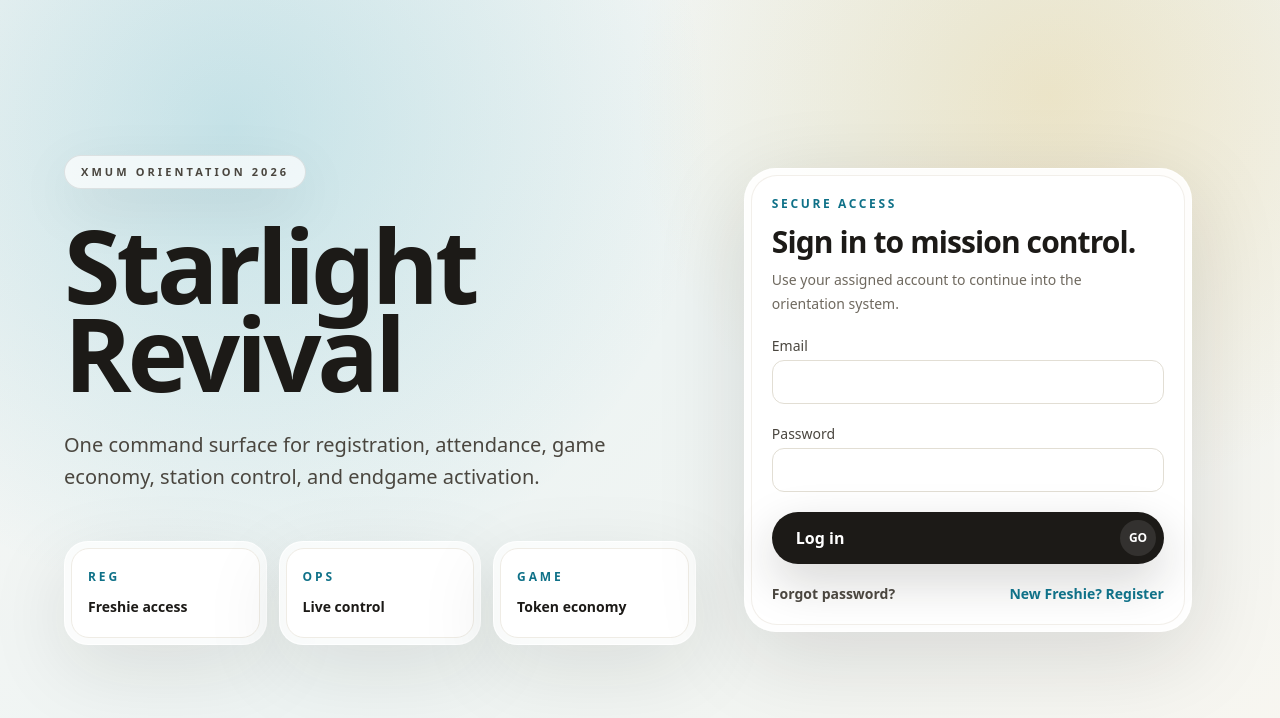
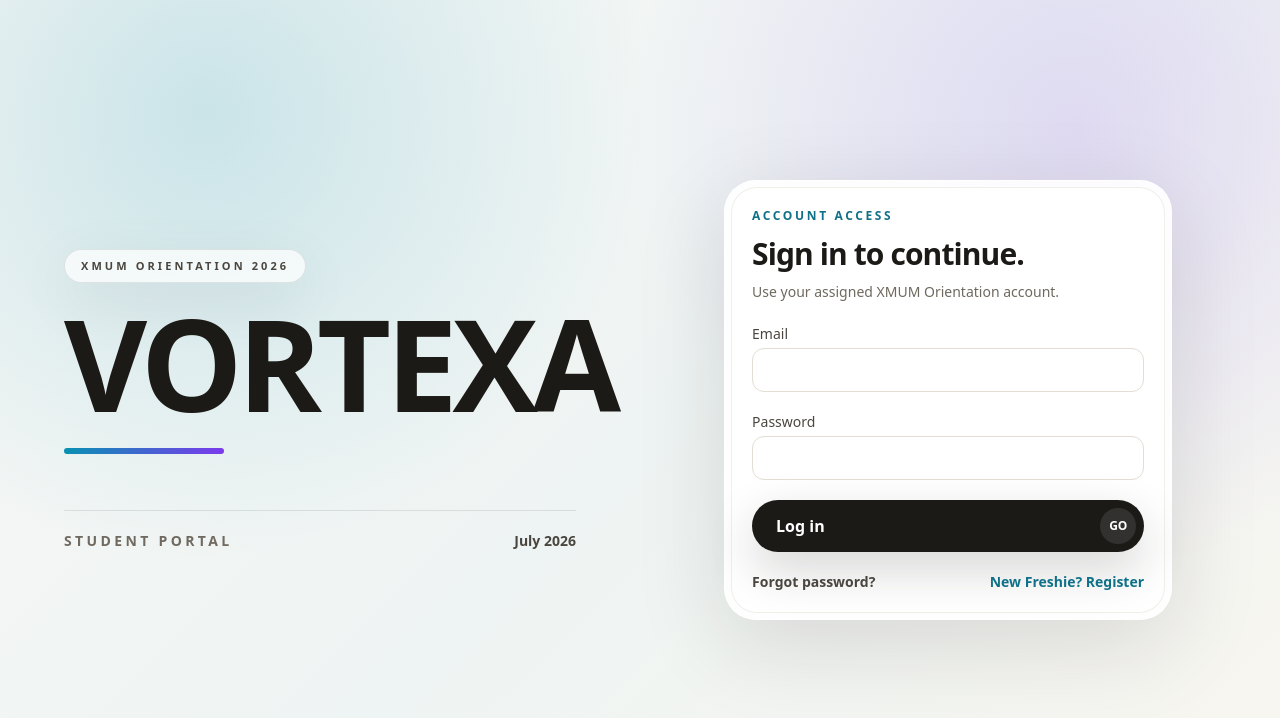
Before and after one commit to xmumorientation/XMUM_Orientation, a Next.js app: page /login in a window 1280 px wide. Shown: the top 718 px of the page. Built offline with nearby package versions, Linux system fonts and the light colour scheme.

Commit message:
Refine Vortexa auth and mobile shell

```diff
--- a/src/app/(auth)/layout.tsx
+++ b/src/app/(auth)/layout.tsx
@@ -4,53 +4,39 @@
   children: React.ReactNode;
 }) {
   return (
-    <main className="relative min-h-dvh overflow-hidden px-4 py-5 sm:px-6 lg:px-8">
-      <div className="pointer-events-none absolute inset-0 -z-10 bg-[radial-gradient(circle_at_18%_16%,rgba(8,145,178,0.20),transparent_30rem),radial-gradient(circle_at_82%_12%,rgba(217,154,6,0.18),transparent_26rem),linear-gradient(135deg,#f7f7f5,#eef4f3_48%,#f8f6f0)]" />
-      <div className="mx-auto grid min-h-[calc(100dvh-2.5rem)] max-w-6xl items-center gap-6 lg:grid-cols-[1.12fr_0.88fr]">
+    <main className="relative min-h-dvh overflow-hidden px-4 pb-[calc(1.25rem+env(safe-area-inset-bottom))] pt-[calc(1.25rem+env(safe-area-inset-top))] sm:px-6 lg:px-8">
+      <div className="pointer-events-none absolute inset-0 -z-10 bg-[radial-gradient(circle_at_16%_14%,rgba(8,145,178,0.18),transparent_28rem),radial-gradient(circle_at_84%_16%,rgba(124,58,237,0.14),transparent_28rem),linear-gradient(135deg,#f7f7f5,#eef4f3_52%,#f8f6f0)]" />
+      <div className="mx-auto grid min-h-[calc(100dvh-2.5rem-env(safe-area-inset-top)-env(safe-area-inset-bottom))] max-w-6xl items-center gap-6 lg:grid-cols-[1.05fr_0.95fr]">
         <section className="hidden lg:block">
-          <div className="mb-8 inline-flex rounded-full border border-ink/10 bg-white/70 px-4 py-2 text-[11px] font-black uppercase tracking-[0.28em] text-ink-soft shadow-[0_18px_60px_rgba(28,26,23,0.08)]">
+          <div className="mb-7 inline-flex rounded-full border border-ink/10 bg-white/70 px-4 py-2 text-[11px] font-black uppercase tracking-[0.28em] text-ink-soft shadow-[0_18px_60px_rgba(28,26,23,0.08)]">
             XMUM Orientation 2026
           </div>
-          <h1 className="max-w-[9ch] text-[clamp(4.5rem,8vw,7.5rem)] font-black leading-[0.86] tracking-[-0.04em] text-ink">
-            Starlight Revival
+          <h1 className="text-[clamp(5rem,10vw,9rem)] font-black leading-[0.82] tracking-[-0.04em] text-ink">
+            VORTEXA
           </h1>
-          <p className="mt-8 max-w-xl text-xl font-medium leading-8 text-ink-soft">
-            One command surface for registration, attendance, game economy,
-            station control, and endgame activation.
-          </p>
-          <div className="mt-12 grid max-w-2xl grid-cols-3 gap-3">
-            {[
-              ["REG", "Freshie access"],
-              ["OPS", "Live control"],
-              ["GAME", "Token economy"],
-            ].map(([code, label]) => (
-              <div
-                key={code}
-                className="rounded-[1.5rem] border border-white/80 bg-white/70 p-1.5 shadow-[0_24px_80px_rgba(28,26,23,0.10)]"
-              >
-                <div className="rounded-[calc(1.5rem-0.375rem)] border border-base-200 bg-white px-4 py-5">
-                  <p className="text-xs font-black tracking-[0.24em] text-star-cyanstrong">
-                    {code}
-                  </p>
-                  <p className="mt-3 text-sm font-bold text-ink">{label}</p>
-                </div>
-              </div>
-            ))}
+          <div className="mt-8 h-1.5 w-40 rounded-full bg-[linear-gradient(90deg,var(--brand-1),var(--brand-2))]" />
+          <div className="mt-14 grid max-w-lg grid-cols-[1fr_auto] items-end gap-5 border-t border-ink/10 pt-5">
+            <p className="text-sm font-semibold uppercase tracking-[0.24em] text-ink-faint">
+              Student portal
+            </p>
+            <p className="text-right text-sm font-bold text-ink-soft">
+              July 2026
+            </p>
           </div>
         </section>
 
         <section className="mx-auto w-full max-w-md">
-          <div className="mb-5 flex items-center justify-between lg:hidden">
+          <div className="mb-4 flex items-center justify-between sm:mb-5 lg:hidden">
             <div>
               <p className="text-xs font-black uppercase tracking-[0.22em] text-star-cyanstrong">
                 XMUM Orientation 2026
               </p>
               <h1 className="mt-1 text-3xl font-black tracking-[-0.03em]">
-                Starlight Revival
+                VORTEXA
               </h1>
             </div>
             <span className="flex h-11 w-11 items-center justify-center rounded-2xl bg-ink text-sm font-black text-white">
-              SR
+              VX
             </span>
           </div>
           {children}
--- a/src/app/(auth)/login/page.tsx
+++ b/src/app/(auth)/login/page.tsx
@@ -38,13 +38,13 @@
       <div className="auth-card-inner space-y-5">
         <div>
           <p className="text-xs font-black uppercase tracking-[0.22em] text-star-cyanstrong">
-            Secure access
+            Account access
           </p>
           <h2 className="mt-3 text-3xl font-black tracking-[-0.03em] text-ink">
-            Sign in to mission control.
+            Sign in to continue.
           </h2>
           <p className="mt-2 text-sm leading-6 text-ink-faint">
-            Use your assigned account to continue into the orientation system.
+            Use your assigned XMUM Orientation account.
           </p>
         </div>
         <ErrorBanner message={error} />
--- a/src/app/globals.css
+++ b/src/app/globals.css
@@ -70,10 +70,10 @@
     @apply inline-flex items-center gap-1 rounded-full px-2.5 py-0.5 text-xs font-semibold;
   }
   .auth-card {
-    @apply rounded-[2rem] border border-white/80 bg-white/90 p-1.5 shadow-[0_24px_90px_rgba(28,26,23,0.13)];
+    @apply rounded-[1.5rem] border border-white/80 bg-white/90 p-1.5 shadow-[0_24px_90px_rgba(28,26,23,0.13)] sm:rounded-[2rem];
   }
   .auth-card-inner {
-    @apply rounded-[calc(2rem-0.375rem)] border border-base-200/80 bg-white p-5 shadow-[inset_0_1px_0_rgba(255,255,255,0.9)];
+    @apply rounded-[calc(1.5rem-0.375rem)] border border-base-200/80 bg-white p-4 shadow-[inset_0_1px_0_rgba(255,255,255,0.9)] sm:rounded-[calc(2rem-0.375rem)] sm:p-5;
   }
   .auth-submit {
     @apply inline-flex min-h-[52px] w-full items-center justify-between rounded-full bg-ink py-2 pl-6 pr-2 text-base font-bold text-white shadow-[0_18px_48px_rgba(28,26,23,0.18)] transition-all duration-700 ease-[cubic-bezier(0.32,0.72,0,1)] hover:-translate-y-0.5 hover:bg-star-cyanstrong active:scale-[0.98] disabled:pointer-events-none disabled:opacity-50;
--- a/src/app/layout.tsx
+++ b/src/app/layout.tsx
@@ -3,7 +3,7 @@
 import "./globals.css";
 
 export const metadata: Metadata = {
-  title: "XMUM Orientation 2026 - Starlight Revival",
+  title: "XMUM Orientation 2026 - Vortexa",
   description:
     "Official platform for XMUM Orientation — attendance, campus map and the Big Game.",
 };
--- a/src/components/AppShell.tsx
+++ b/src/components/AppShell.tsx
@@ -79,6 +79,16 @@
   { href: "/admin", label: "Admin", code: "AD", roles: ["admin"] },
 ];
 
+function initials(name: string) {
+  const letters = name
+    .split(/\s+/)
+    .map((part) => part[0])
+    .join("")
+    .replace(/[^a-z]/gi, "")
+    .toUpperCase();
+  return letters.slice(0, 2) || "VX";
+}
+
 export function AppShell({ children }: { children: React.ReactNode }) {
   const profile = useProfile();
   const pathname = usePathname();
@@ -95,7 +105,7 @@
 
   return (
     <div
-      className="mx-auto flex min-h-dvh w-full max-w-lg flex-col"
+      className="mx-auto flex min-h-dvh w-full max-w-3xl flex-col"
       style={
         {
           "--brand-1": brand.brandPrimary,
@@ -103,11 +113,11 @@
         } as React.CSSProperties
       }
     >
-      <header className="sticky top-0 z-40 border-b border-base-200 bg-base-50/95 shadow-[0_1px_0_rgba(28,26,23,0.03)] backdrop-blur">
-        <div className="flex items-center justify-between gap-3 px-4 py-3">
+      <header className="sticky top-0 z-40 border-b border-base-200 bg-base-50/95 pt-[env(safe-area-inset-top)] shadow-[0_1px_0_rgba(28,26,23,0.03)] backdrop-blur">
+        <div className="flex items-center justify-between gap-3 px-3 py-2.5 sm:px-5 sm:py-3">
           <Link href="/dashboard" className="flex min-w-0 items-center gap-2">
             <span className="flex h-9 w-9 shrink-0 items-center justify-center rounded-2xl bg-ink text-sm font-black text-white shadow-card">
-              SR
+              {initials(brand.eventName)}
             </span>
             <span className="min-w-0">
               <span className="block truncate text-sm font-bold tracking-tight">
@@ -133,13 +143,15 @@
         <PhaseTimer />
       </header>
 
-      <main className="flex-1 px-4 pb-24 pt-4">{children}</main>
+      <main className="flex-1 px-3 pb-[calc(5.75rem+env(safe-area-inset-bottom))] pt-3 sm:px-5 sm:pt-5">
+        {children}
+      </main>
 
       <NewItemToast />
 
       <nav className="fixed inset-x-0 bottom-0 z-40 border-t border-base-200 bg-white/95 backdrop-blur">
         <div
-          className="mx-auto grid max-w-lg px-1"
+          className="mx-auto grid max-w-3xl px-1"
           style={{ gridTemplateColumns: `repeat(${items.length}, 1fr)` }}
         >
           {items.map((item) => {
@@ -150,7 +162,7 @@
                 key={item.href}
                 href={item.href}
                 className={cn(
-                  "my-1 flex min-h-[56px] flex-col items-center justify-center gap-0.5 rounded-xl text-[11px] font-semibold transition",
+                  "my-1 flex min-h-[56px] min-w-0 flex-col items-center justify-center gap-0.5 rounded-xl px-1 text-[10px] font-semibold transition sm:text-[11px]",
                   active
                     ? "bg-star-cyansoft/20 text-star-cyanstrong"
                     : "text-ink-faint hover:bg-base-100 hover:text-ink"
@@ -159,7 +171,7 @@
                 <span className="text-[10px] font-black leading-none tracking-tight">
                   {item.code}
                 </span>
-                {item.label}
+                <span className="max-w-full truncate">{item.label}</span>
               </Link>
             );
           })}
--- a/src/components/ui.tsx
+++ b/src/components/ui.tsx
@@ -73,7 +73,7 @@
   return (
     <div className="card flex flex-col items-center gap-2 p-8 text-center">
       <span className="flex h-12 w-12 items-center justify-center rounded-2xl bg-star-cyansoft/20 text-xs font-black tracking-tight text-star-cyanstrong">
-        SR
+        VX
       </span>
       <p className="font-semibold">{title}</p>
       <p className="max-w-[28ch] text-sm leading-5 text-ink-faint">
```
Also changed, not shown: 1 other file (tests, documents, lock files or other folders).
